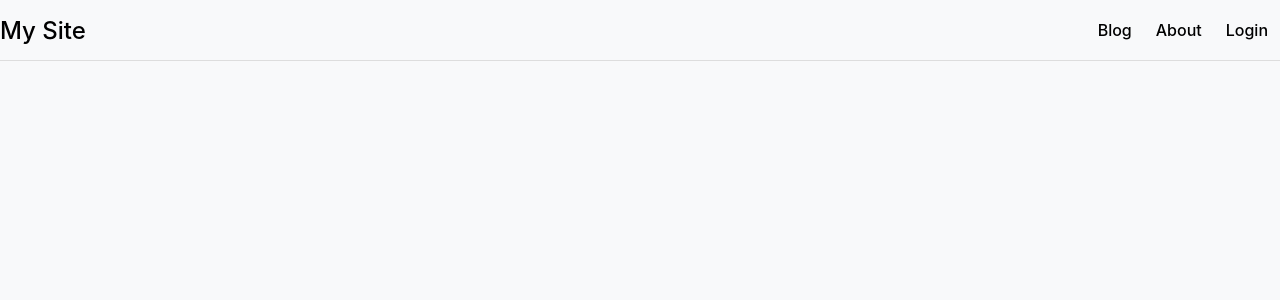
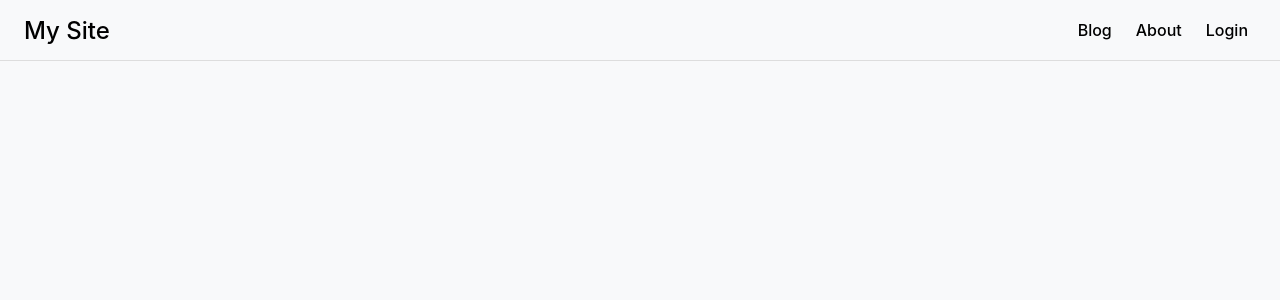
Before and after one commit to naokimidori/react-responsive-site, a React (Create React App) app: page / in a window 1280 px wide. Shown: the top 300 px of the page. Built offline with nearby package versions, Linux system fonts and the light colour scheme.

Commit message:
feat: add ionicons

```diff
--- a/package.json
+++ b/package.json
@@ -3,6 +3,7 @@
   "version": "0.1.0",
   "private": true,
   "dependencies": {
+    "@quasar/extras": "^1.10.4",
     "@testing-library/jest-dom": "^5.11.4",
     "@testing-library/react": "^11.1.0",
     "@testing-library/user-event": "^12.1.10",
--- a/src/App.tsx
+++ b/src/App.tsx
@@ -1,5 +1,6 @@
 import React from 'react'
 import { Navigation } from './components/nav/index'
+import '@quasar/extras/ionicons-v4/ionicons-v4.css'
 import './assets/styles/index.scss'
 
 function App() {
--- a/src/components/nav/index.scss
+++ b/src/components/nav/index.scss
@@ -9,8 +9,19 @@
   font-weight: 500;
 
   .menu-title {
-    padding: 0 24rpx;
+    padding: 24px;
     font-size: 24px;
+  }
+
+  .menu-container {
+    display: flex;
+    justify-content: flex-start;
+    align-items: center;
+    padding-right: 20px;
+
+    .menu-icon {
+      font-size: 24px;
+    }
   }
 
   .menu-list {
@@ -27,3 +38,23 @@
     }
   }
 }
+
+@media screen and (min-width: 900px) {
+  .site-nav {
+    .menu-icon {
+      display: none;
+    }
+  }
+}
+
+
+@media screen and (max-width: 900px) {
+  .site-nav {
+    .menu-container {
+
+    }
+    .menu-icon {
+      display: block;
+    }
+  }
+}
--- a/src/components/nav/index.tsx
+++ b/src/components/nav/index.tsx
@@ -1,4 +1,4 @@
-import React from 'react'
+import React, { useState } from 'react'
 import './index.scss'
 
 const menus = [
@@ -17,14 +17,20 @@ const menus = [
 ]
 
 export const Navigation: React.FC = () => {
+  const [ active, setActive ] = useState<boolean>(true)
   return(
     <nav className="site-nav">
       <span className="menu-title">My Site</span>
-      <ul className="menu-list">
-        {menus.map((item, index) => (
-           <li key={index}>{item.title}</li>
-        ))}
-      </ul>
+      <div className="menu-container">
+        <ul className="menu-list">
+          {menus.map((item, index) => (
+            <li key={index}>{item.title}</li>
+          ))}
+        </ul>
+        <span className="menu-icon" onClick={() => setActive(true)}>
+          <i className="ionicons icon ion-ios-menu" />
+        </span>
+      </div>
     </nav>
   )
 }
```
Also changed, not shown: 1 other file (tests, documents, lock files or other folders).
